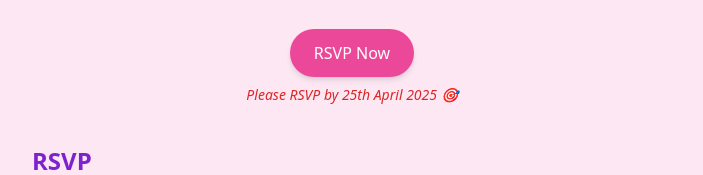
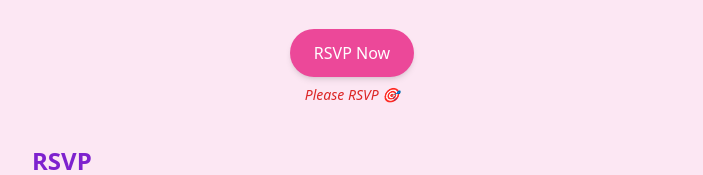
Before and after one commit to rohit1557/anaya-birthday-invite, a plain HTML site: page index.html in a window 1280 px wide. Shown: the part 851-1026 px from the top of the page, without its empty margins (288-991 px from the left). Drawn offline with nearby package versions, Linux system fonts and the light colour scheme.

Commit message:
Update index.html

```diff
--- a/index.html
+++ b/index.html
@@ -77,7 +77,7 @@
     </div>
 
     <a href="#rsvp" class="mt-8 inline-block bg-pink-500 text-white px-6 py-3 rounded-full shadow-md hover:bg-pink-600 transition">RSVP Now</a>
-     <p class="mt-2 text-sm text-red-600 italic">Please RSVP by 25th April 2025 🎯</p>
+     <p class="mt-2 text-sm text-red-600 italic">Please RSVP 🎯</p>
 
     <!-- RSVP Form -->
     <div id="rsvp" class="mt-10 text-left">
```
